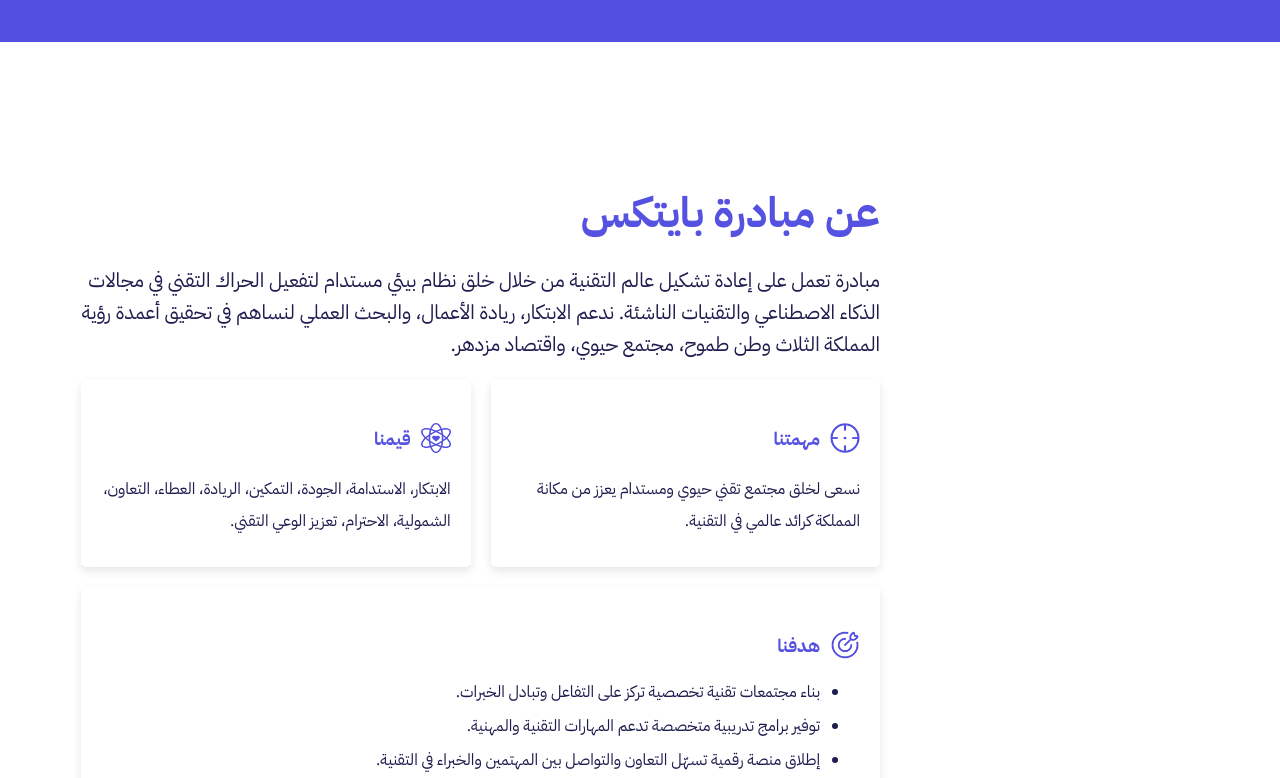
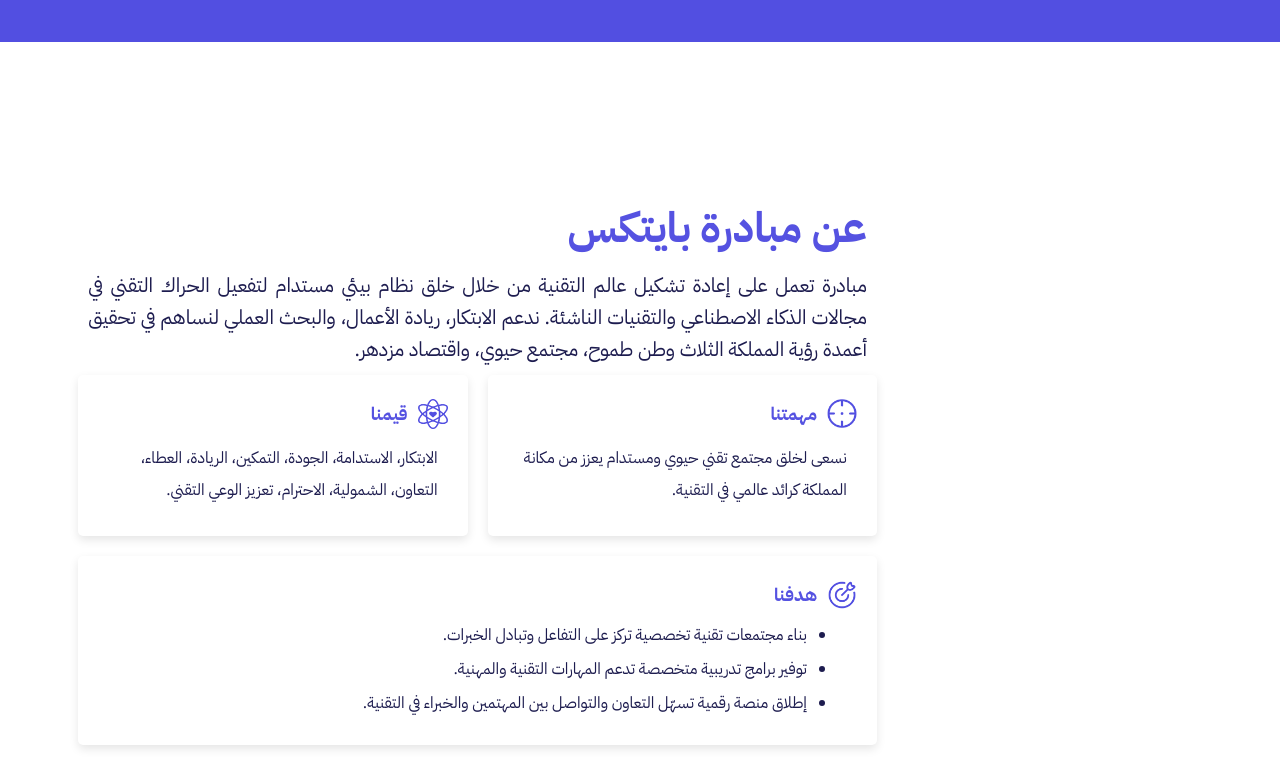
Before and after one commit to ByTechS-Platform/ByTechS-Website, a React (Create React App) app: page / in a window 1280 px wide. Shown: the part 822-1600 px from the top of the page. Built offline with nearby package versions, Linux system fonts and the light colour scheme; no server answers.

Commit message:
AboutUs updated based on the provided comments

```diff
--- a/src/Components/AboutUs.js
+++ b/src/Components/AboutUs.js
@@ -21,7 +21,7 @@ const AboutUs = () => {
           <h2 data-en="What is Bytechs?" data-ar="عن مبادرة بايتكس">
             {language === "en" ? "What is Bytechs?" : "عن مبادرة بايتكس"}
           </h2>
-          <p
+          <p className="about-paragraph"
             data-en="An initiative reshaping the world of technology by creating a sustainable ecosystem to activate the technical movement in artificial intelligence and emerging technologies. We support innovation, entrepreneurship, and applied research to contribute to achieving the three pillars of Saudi Vision 2030: an ambitious nation, a vibrant society, and a thriving economy."
             data-ar="مبادرة تعمل على إعادة تشكيل عالم التقنية من خلال خلق نظام بيئي مستدام لتفعيل الحراك التقني في مجالات الذكاء الاصطناعي والتقنيات الناشئة. ندعم الابتكار، ريادة الأعمال، والبحث العملي لنساهم في تحقيق أعمدة رؤية المملكة الثلاث وطن طموح، مجتمع حيوي، واقتصاد مزدهر."
           >
--- a/src/Styles/AboutUs.scss
+++ b/src/Styles/AboutUs.scss
@@ -14,7 +14,7 @@
     // flex-direction: row; /* Default layout for larger screens */
 
     .content {
-      padding: 40px;
+      padding: 20px 35px;
       border-radius: 20px;
       max-width: 65%;
       // box-shadow: 0px 4px 10px rgba(0, 0, 0, 0.1);
@@ -25,12 +25,19 @@
         color: #5552e1;
       }
       p {
-        margin-bottom: 20px;
+        margin: 10px;
         font-size: 20px;
         color: #1d1c4f;
         font-weight: 400;
         line-height: 32px;
         // text-align: justify;
+      }
+      .about-paragraph {
+        text-align: justify;
+      }
+
+      ul {
+        margin: 10px;
       }
 
       .cards-wrapper {
@@ -44,7 +51,7 @@
           background-color: #fff;
           box-shadow: 0px 4px 10px rgba(0, 0, 0, 0.1);
           border-radius: 5px;
-          padding: 40px 20px 20px 20px;
+          padding: 20px;
 
           .card-top {
             display: flex;
@@ -90,7 +97,7 @@
           }
 
           .card.goal {
-             grid-column: span 2 // Place goal card in the second column
+            grid-column: span 2; // Place goal card in the second column
             // grid-row: span 2; // Make it span both rows
           }
           .card.values {
@@ -107,7 +114,7 @@
 
       h2 {
         font-size: 32px;
-        margin-bottom: 10px;
+        margin: 10px;
         color: rgb(255, 255, 255);
       }
 
@@ -146,7 +153,7 @@
       }
 
       .BytechsPurple img {
-        width: 100%;
+        width: 270px;
       }
 
       .BytechsPurple {
@@ -189,19 +196,18 @@
           line-height: 25px;
         }
 
-        .cards-wrapper .card{
+        .cards-wrapper .card {
           padding: 15px;
 
-          p{
+          p {
             margin: 5px 1px;
             line-height: normal;
           }
-          ul{
+          ul {
             margin: 5px;
           }
         }
       }
-
 
       .illustration {
         margin-left: 0;
@@ -253,14 +259,6 @@
 
       .illustration {
         display: none;
-        // flex: 1;
-        // .shapes {
-        //   margin: 1%;
-        //   gap: 10px;
-        //   img {
-        //     width: 78px;
-        //   }
-        // }
       }
     }
   }
```
